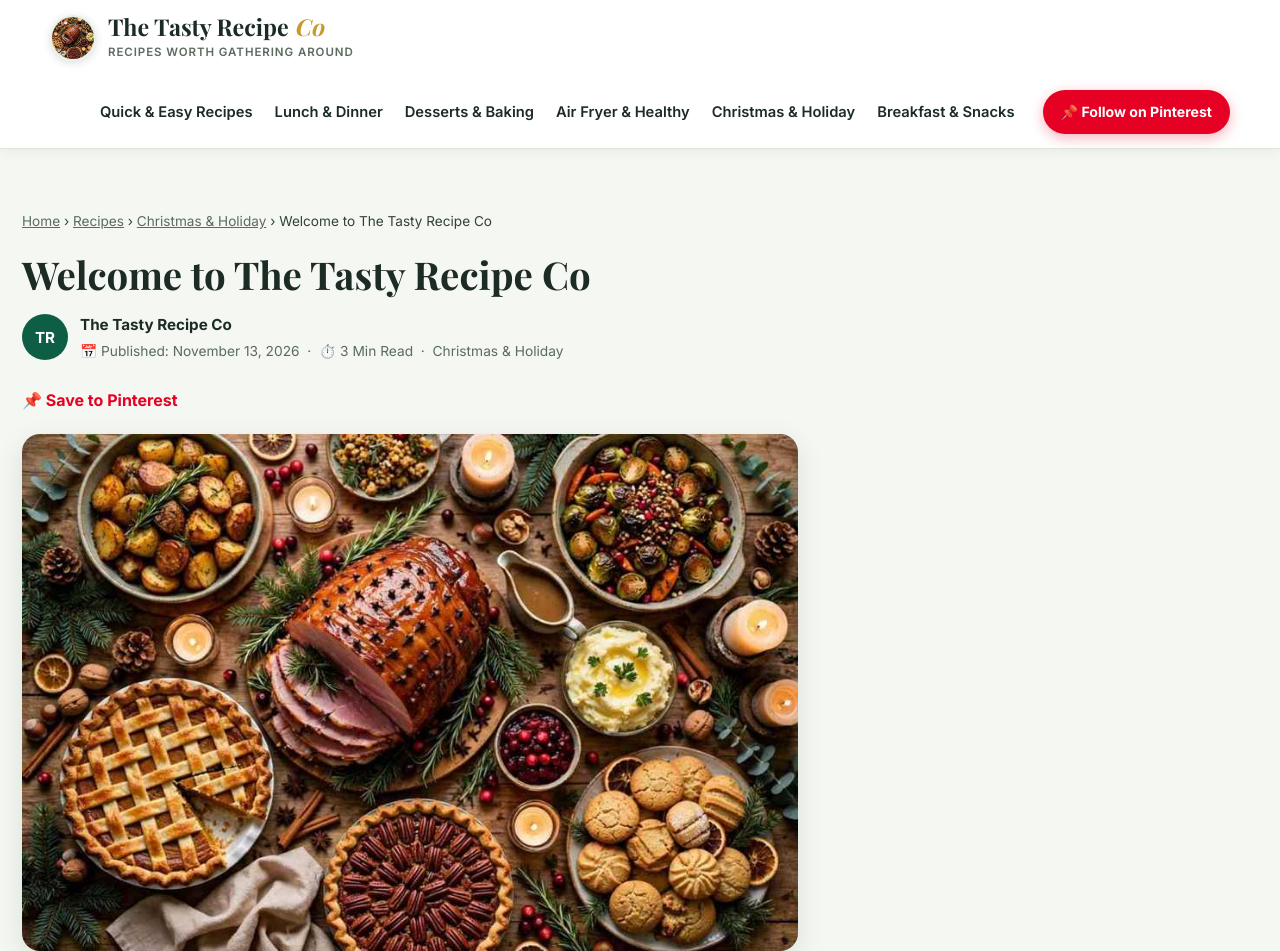
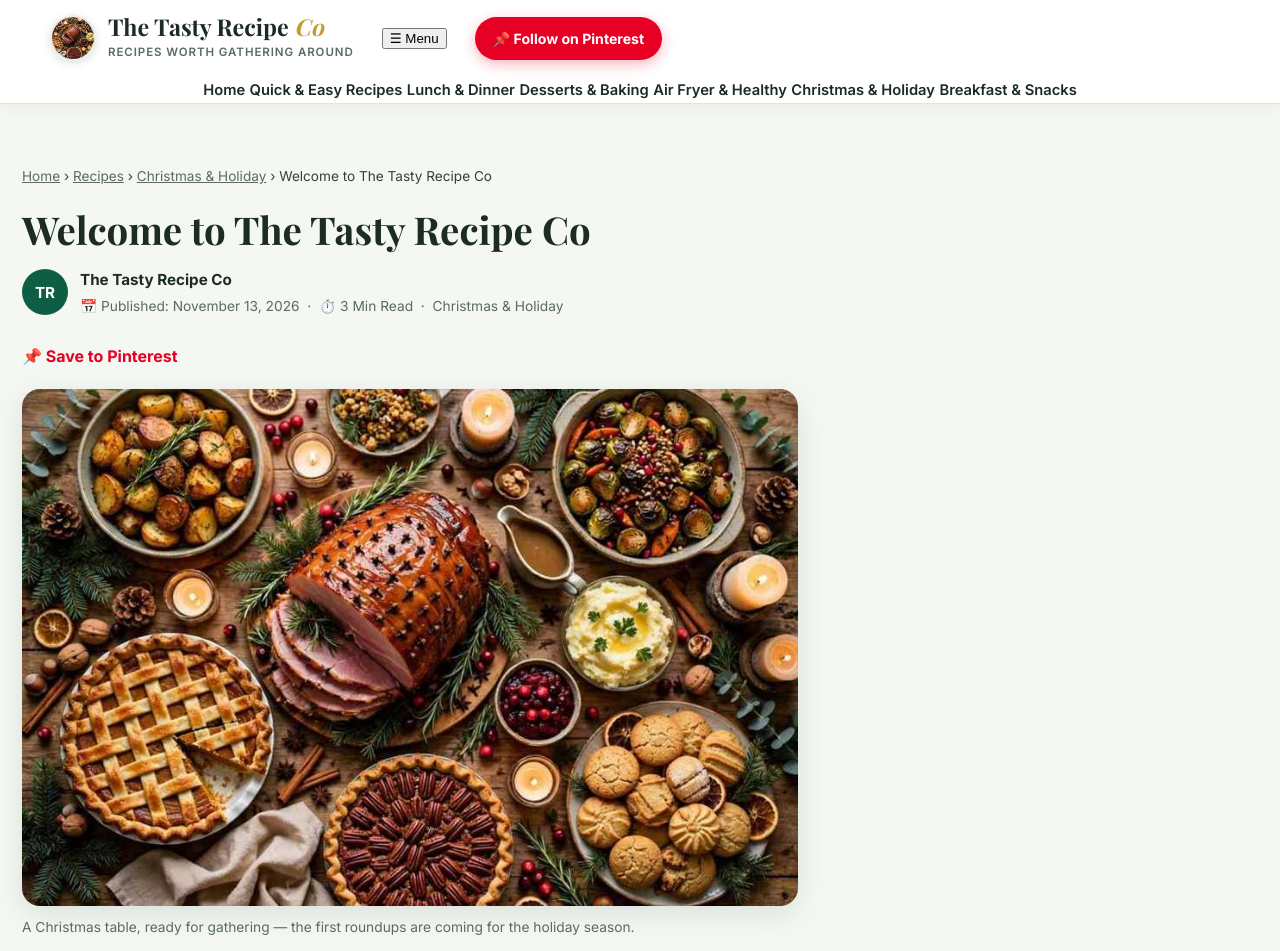
Before and after one commit to rajashahnawaz680-stack/food, a plain HTML site: page posts/welcome-to-the-tasty-recipe-co.html in a window 1280 px wide. Shown: the top 951 px of the page. Drawn offline with nearby package versions, Linux system fonts and the light colour scheme; a web font is replaced by a local one.

Commit message:
Header, hero and Latest grid update (posts)

```diff
--- a/posts/welcome-to-the-tasty-recipe-co.html
+++ b/posts/welcome-to-the-tasty-recipe-co.html
@@ -25,11 +25,22 @@
 </script>
 </head>
 <body>
-<header class="site"><div class="wrap header-inner">
+<header class="site">
+<div class="wrap header-inner">
 <a class="brand" href="../index.html"><img src="../assets/images/hero-christmas-feast.jpg" alt="The Tasty Recipe Co logo"><span><span class="wordmark">The Tasty Recipe <em>Co</em></span><span class="tagline">recipes worth gathering around</span></span></a>
-<nav aria-label="Categories"><a href="../categories/quick-easy-recipes.html">Quick &amp; Easy Recipes</a> <a href="../categories/lunch-dinner.html">Lunch &amp; Dinner</a> <a href="../categories/desserts-baking.html">Desserts &amp; Baking</a> <a href="../categories/air-fryer-healthy.html">Air Fryer &amp; Healthy</a> <a href="../categories/christmas-holiday.html">Christmas &amp; Holiday</a> <a href="../categories/breakfast-snacks.html">Breakfast &amp; Snacks</a></nav>
+<button class="menu-btn" type="button" aria-expanded="false" aria-controls="main-nav">☰ Menu</button>
 <a class="pin-btn" href="https://www.pinterest.com/thetastyrecipeco/" target="_blank" rel="noopener">📌 Follow on Pinterest</a>
-</div></header>
+</div>
+<nav class="main-nav" id="main-nav" aria-label="Categories"><div class="wrap nav-inner">
+<a href="../index.html">Home</a>
+<a href="../categories/quick-easy-recipes.html">Quick &amp; Easy Recipes</a>
+<a href="../categories/lunch-dinner.html">Lunch &amp; Dinner</a>
+<a href="../categories/desserts-baking.html">Desserts &amp; Baking</a>
+<a href="../categories/air-fryer-healthy.html">Air Fryer &amp; Healthy</a>
+<a href="../categories/christmas-holiday.html">Christmas &amp; Holiday</a>
+<a href="../categories/breakfast-snacks.html">Breakfast &amp; Snacks</a>
+</div></nav>
+</header>
 
 <main class="page-narrow"><div class="wrap">
 <article class="post">
@@ -109,5 +120,6 @@
 <span>Recipes worth gathering around.</span>
 </div>
 </div></footer>
+<script src="../assets/js/menu.js"></script>
 </body>
 </html>
```
